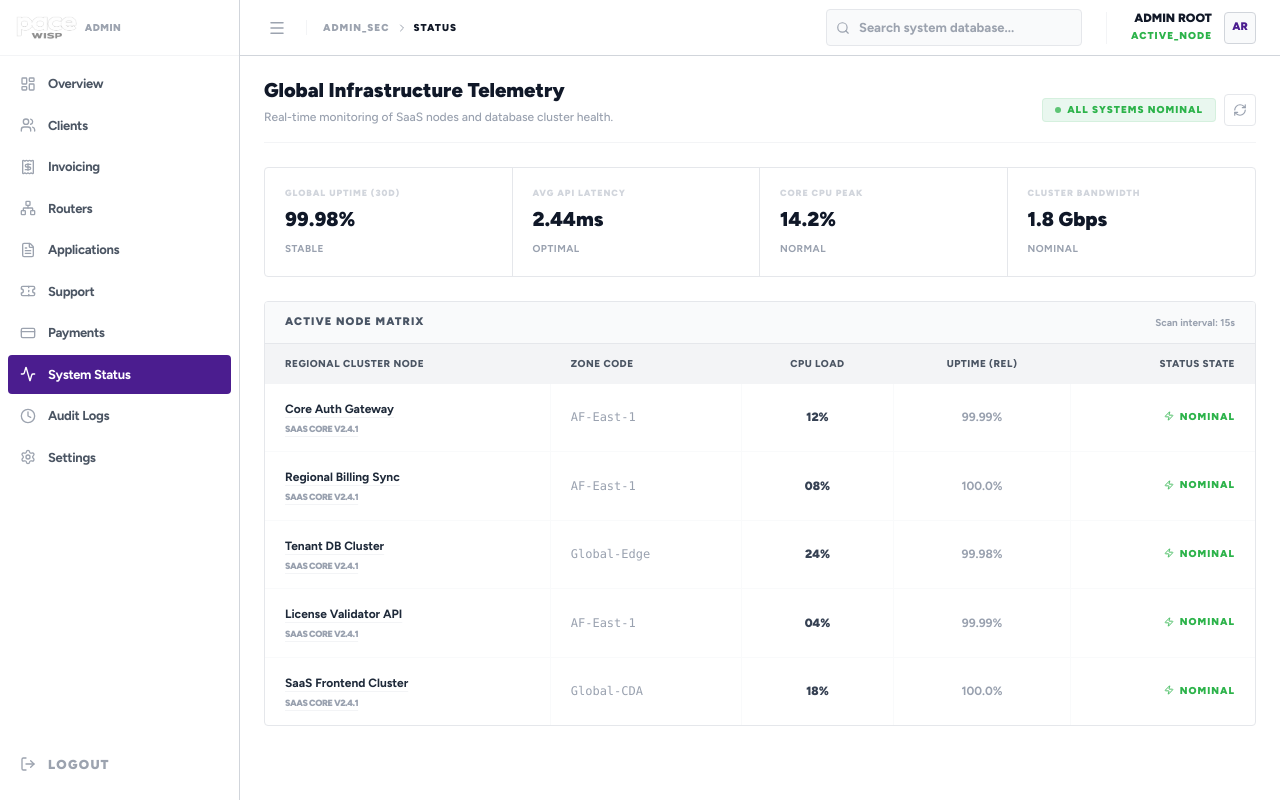
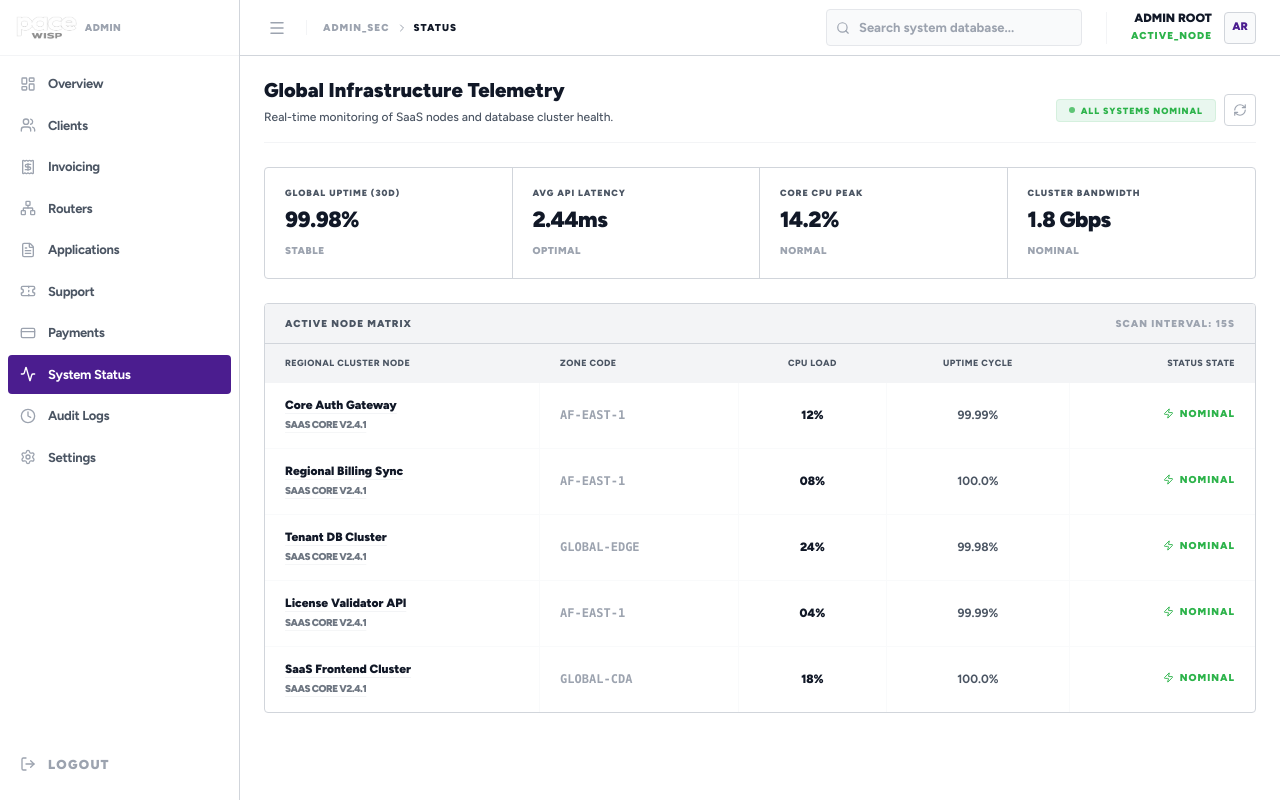
Before and after one commit to dennismutuku2005/pacewebsite, a Next.js app in the folder paceadmin/: page /dashboard/status in a window 1280 px wide. Built offline with nearby package versions, Linux system fonts and the light colour scheme.

Commit message:
Auto-update: page.js

```diff
--- a/paceadmin/src/app/dashboard/status/page.js
+++ b/paceadmin/src/app/dashboard/status/page.js
@@ -20,22 +20,22 @@ export default function PlatformHealthPage() {
             {/* Header */}
             <div className="border-b border-gray-100 pb-4 flex justify-between items-end">
                 <div>
-                    <h1 className="text-[20px] font-black text-gray-900 leading-none">Global Infrastructure Telemetry</h1>
-                    <p className="text-[12px] text-gray-400 mt-2 font-medium">Real-time monitoring of SaaS nodes and database cluster health.</p>
+                    <h1 className="text-[20px] font-black text-admin-value leading-none">Global Infrastructure Telemetry</h1>
+                    <p className="text-[12px] text-admin-label mt-2 font-medium">Real-time monitoring of SaaS nodes and database cluster health.</p>
                 </div>
                 <div className="flex items-center gap-2">
                     <div className="flex items-center gap-1.5 px-3 py-1.5 bg-pace-green-light border border-pace-green/10 rounded">
                         <div className="w-1.5 h-1.5 bg-pace-green rounded-full animate-pulse"></div>
-                        <span className="text-[10px] font-black text-pace-green uppercase tracking-widest leading-none">All Systems Nominal</span>
+                        <span className="text-[9px] font-black text-pace-green uppercase tracking-widest leading-none">All Systems Nominal</span>
                     </div>
-                    <button className="p-2 border border-gray-200 rounded text-gray-400 hover:text-gray-900 transition-all">
+                    <button className="p-2 border border-pace-border rounded text-admin-dim hover:text-admin-value transition-all bg-white shadow-none">
                         <RefreshCw size={14} />
                     </button>
                 </div>
             </div>
 
-            {/* Primary Metrics Grid - Excel Boxes */}
-            <div className="grid grid-cols-2 md:grid-cols-4 border border-gray-200 rounded divide-x divide-gray-200 overflow-hidden bg-white">
+            {/* Primary Metrics Grid - Darkened Labels */}
+            <div className="grid grid-cols-2 md:grid-cols-4 border border-pace-border rounded divide-x divide-pace-border overflow-hidden bg-white shadow-none">
                 {[
                     { label: 'Global Uptime (30d)', val: '99.98%', note: 'Stable' },
                     { label: 'Avg API Latency', val: '2.44ms', note: 'Optimal' },
@@ -43,47 +43,47 @@ export default function PlatformHealthPage() {
                     { label: 'Cluster Bandwidth', val: '1.8 Gbps', note: 'Nominal' },
                 ].map((s) => (
                     <div key={s.label} className="p-5">
-                        <p className="text-[9px] font-black text-gray-300 uppercase tracking-widest leading-none mb-3">{s.label}</p>
-                        <p className="text-[20px] font-black text-gray-900 leading-none">{s.val}</p>
-                        <p className="text-[10px] font-bold text-gray-400 mt-3 uppercase tracking-wider">{s.note}</p>
+                        <p className="text-[9px] font-black text-admin-label uppercase tracking-widest leading-none mb-3">{s.label}</p>
+                        <p className="text-[22px] font-black text-admin-value leading-none tracking-tight">{s.val}</p>
+                        <p className="text-[10px] font-black text-admin-dim mt-3 uppercase tracking-wider">{s.note}</p>
                     </div>
                 ))}
             </div>
 
             {/* Advanced Telemetry Table - Excel View */}
-            <div className="border border-gray-200 rounded overflow-hidden bg-white">
-                <div className="px-5 py-3 border-b border-gray-200 bg-gray-50 flex justify-between items-center">
-                    <h4 className="text-[11px] font-black text-gray-600 uppercase tracking-widest">Active Node Matrix</h4>
-                    <span className="text-[10px] font-bold text-gray-400">Scan interval: 15s</span>
+            <div className="border border-pace-border rounded overflow-hidden bg-white shadow-none">
+                <div className="px-5 py-3 border-b border-pace-border bg-pace-bg-subtle flex justify-between items-center">
+                    <h4 className="text-[10px] font-black text-admin-label uppercase tracking-widest">Active Node Matrix</h4>
+                    <span className="text-[10px] font-black text-admin-dim uppercase tracking-widest">Scan interval: 15s</span>
                 </div>
-                <div className="overflow-x-auto">
+                <div className="overflow-x-auto min-h-[300px]">
                     <table className="w-full text-left text-[12px] whitespace-nowrap">
                         <thead>
-                            <tr className="bg-white border-b border-gray-100 font-bold text-gray-400 uppercase tracking-widest text-[10px]">
+                            <tr className="bg-white border-b border-gray-100 font-bold text-admin-label uppercase tracking-widest text-[9px]">
                                 <th className="px-5 py-3 border-r border-gray-100">Regional Cluster Node</th>
                                 <th className="px-5 py-3 border-r border-gray-100">Zone Code</th>
                                 <th className="px-5 py-3 border-r border-gray-100 text-center">CPU Load</th>
-                                <th className="px-5 py-3 border-r border-gray-100 text-center">Uptime (Rel)</th>
+                                <th className="px-5 py-3 border-r border-gray-100 text-center uppercase">Uptime Cycle</th>
                                 <th className="px-5 py-3 text-right">Status State</th>
                             </tr>
                         </thead>
                         <tbody className="divide-y divide-gray-50">
                             {nodes.map((node) => (
                                 <tr key={node.label} className="hover:bg-gray-50 transition-colors group">
-                                    <td className="px-5 py-4 border-r border-gray-50 underline decoration-gray-100 underline-offset-4">
-                                        <p className="font-bold text-gray-800">{node.label}</p>
-                                        <p className="text-[9px] text-gray-400 font-black uppercase tracking-tighter mt-1">SaaS Core v2.4.1</p>
+                                    <td className="px-5 py-4 border-r border-gray-50 underline decoration-gray-100 underline-offset-4 group-hover:decoration-admin-dim transition-all">
+                                        <p className="font-black text-admin-value leading-none">{node.label}</p>
+                                        <p className="text-[10px] text-admin-label font-black uppercase tracking-tighter mt-1.5 opacity-80">SaaS Core v2.4.1</p>
                                     </td>
-                                    <td className="px-5 py-4 border-r border-gray-50 font-mono text-gray-400 group-hover:text-gray-900">{node.zone}</td>
-                                    <td className="px-5 py-4 border-r border-gray-50 text-center font-black text-gray-700">
+                                    <td className="px-5 py-4 border-r border-gray-50 font-mono text-admin-dim group-hover:text-admin-label font-black uppercase">{node.zone}</td>
+                                    <td className="px-5 py-4 border-r border-gray-50 text-center font-black text-admin-value">
                                         {node.load}
                                     </td>
-                                    <td className="px-5 py-4 border-r border-gray-50 text-center font-bold text-gray-400">
+                                    <td className="px-5 py-4 border-r border-gray-50 text-center font-bold text-admin-label">
                                         {node.uptime}
                                     </td>
                                     <td className="px-5 py-4 text-right">
                                         <span className="inline-flex items-center gap-1.5 font-black uppercase text-[10px] tracking-widest text-pace-green">
-                                            <Zap size={10} /> {node.status}
+                                            <Zap size={11} /> {node.status}
                                         </span>
                                     </td>
                                 </tr>
```
